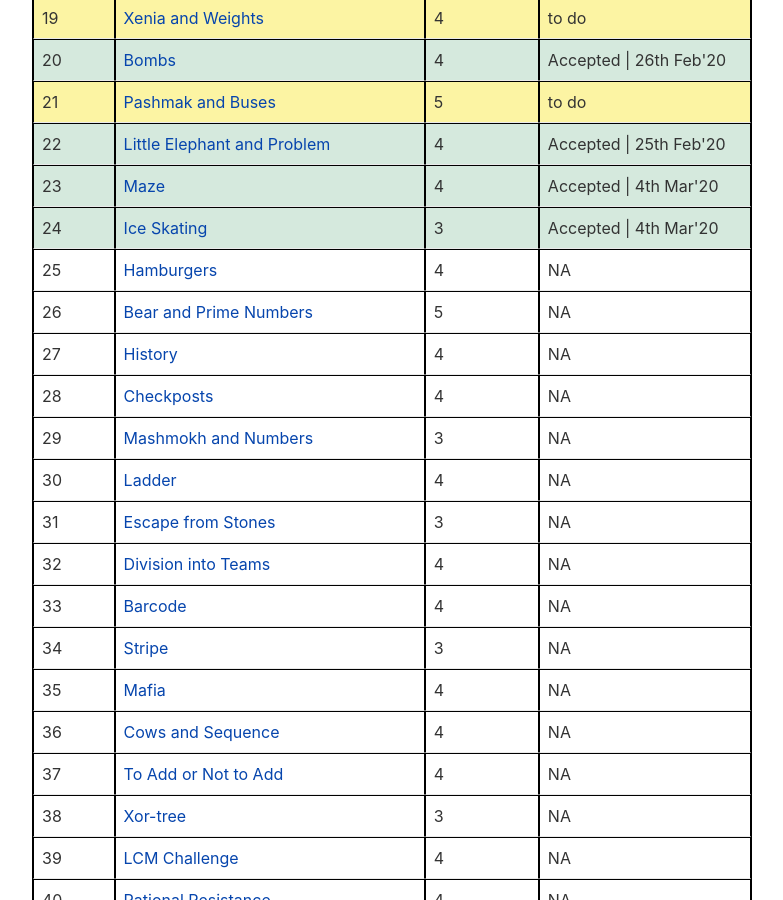
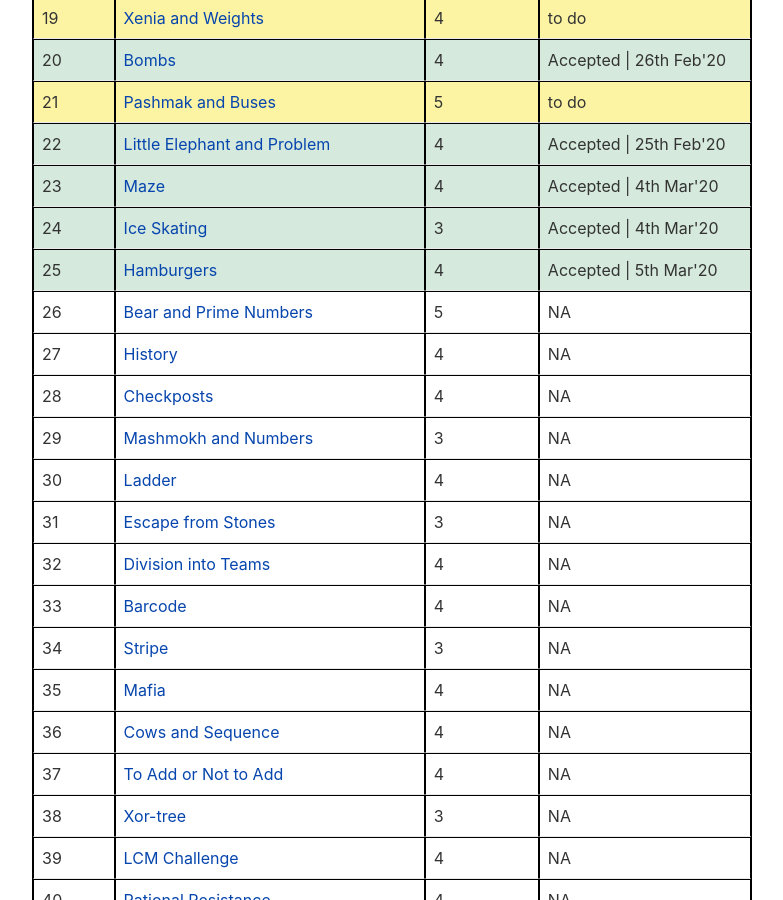
Before and after one commit to vaibhavahuja/vaibhavahuja.github.io, a Jekyll site: the page built from _posts/2020-02-13-practice-list-1.md, in a window 1280 px wide and 900 px high, scrolled down 1110 px. Shown: the whole window, without its empty margins (8-791 px from the left). Built offline with Jekyll 4.4.1, drawn with Linux system fonts in a browser that asks for light colours; comment, search, counter and statistics services are not loaded.

Commit message:
one message

```diff
--- a/_posts/2020-02-13-practice-list-1.md
+++ b/_posts/2020-02-13-practice-list-1.md
@@ -166,11 +166,11 @@ Below is a list of problems I will be solving during this February - March'20. I
 		<td>3</td>
 		<td>Accepted | 4th Mar'20</td>
 	</tr>
-	<tr style="background-color: white;">
+	<tr style="background-color: {{page.green}};">
 		<td>25</td>
 		<td><a href="http://codeforces.com/problemset/problem/371/C" target="_blank">Hamburgers</a></td>
 		<td>4</td>
-		<td>NA</td>
+		<td>Accepted | 5th Mar'20</td>
 	</tr>
 	<tr style="background-color: white;">
 		<td>26</td>
```
